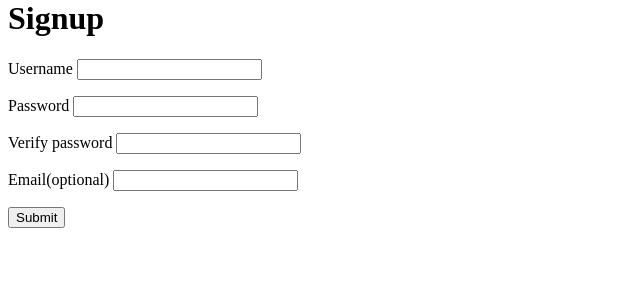
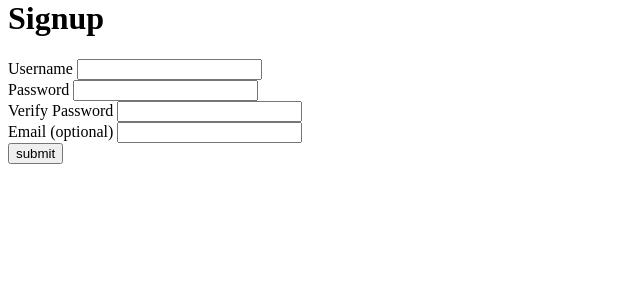
Before and after one commit to bbudreau/user-signup, a Flask app: page / in a window 1280 px wide. Shown: the part 21-321 px from the top of the page, without its empty margins (0-640 px from the left). Run offline with Flask 2, Linux system fonts and the light colour scheme.

Commit message:
finished user signup

```diff
--- a/main.py
+++ b/main.py
@@ -11,63 +11,46 @@ app.config['DEBUG'] = True
 def index():
     return render_template('user_form.html', title = "Sign Up")
 
-@app.route("/signup", methods=['POST'])
+@app.route("/", methods=['POST'])
 def signup():
-    username = request.form['username']
-    password = request.form['password']
-    verify = request.form['verify']
-    email = request.form['email']
+    username = request.form["username"]
+    password = request.form["password"]
+    verify = request.form["verify"]
+    email = request.form["email"]
 
-
-    username_error = ''
-    password_error = ''
-    verify_error = ''
-    email_error = ''
-
+    username_error = ""
+    password_error = ""
+    verify_error = ""
+    email_error = ""
 
     if username == "":
         username_error = "Please enter a valid username."
-    elif len(username) <= 3 or len(username) > 20:
+    elif len(username) < 3 or len(username) > 20:
         username_error = "Username must be between 3 and 20 characters long."
         username = ""
     elif " " in username:
-        username_error = "Your username cannot contain any spaces."
+        username_error = "Username cannot contain spaces."
         username = ""
 
     if password == "":
-        password_error = "Please enter a valid password."
-    elif len(password) <3 or len(password) > 20:
+        password_error = "Please enter a password"
+    elif len(password) < 3 or len(password) > 20:
         password_error = "Password must be between 3 and 20 characters long."
     elif " " in password:
-        password_error = "Your password cannot contain any spaces."
+        password_error = "Password cannot contain spaces"
 
     if verify == "" or verify != password:
-        verify_error = "Passwords do not match. Please try again."
+        verify_error = "Passwords do not match, try again."
         verify = ""
 
-    #if email != "":
-        #if not re.match(r'(^[/S]+@[/S]+\.[/S]+$)'):
-            #email_error = "Not a valid email address."
+    if email !="":
+        if not re.match(r"(^[a-zA-Z0-9_.+-]+@[a-zA-Z0-9-]+\.[a-zA-Z0-9-.]+$)", email):
+            email_error = "Not a valid email address"
 
     if not username_error and not password_error and not verify_error and not email_error:
         return render_template('welcome.html', username = username)
     else:
-        return render_template(
-        'user_form.html',
-        username = username,
-        username_error = username_error,
-        password_error = password_error,
-        verify_error = verify_error,
-        email = email,
-        email_error = email_error,
-
-        )
-
-
-
-
-
-
+        return render_template('user_form.html', username = username, username_error = username_error, password_error = password_error, verify_error = verify_error, email = email, email_error = email_error)
 
 
 
--- a/templates/user_form.html
+++ b/templates/user_form.html
@@ -1,4 +1,5 @@
-<!doctype html>
+<!DOCTYPE html>
+
 <html>
  <header>
      <style>
@@ -7,37 +8,24 @@
 </header>
    <body>
        <h1>Signup</h1>
-        <form action ="/signup" method="POST">
-            <label>Username
-                <input type="text" name="username" value='{{username}}'/>
-            </label>
-            <label>
-                <p class='error'>{{username_error}}</p>
-            </label>
-            <label>Password
-                <input type="password" name="password" value=''/>
-            </label>
-            <label>
-                <p class='error'>{{password_error}}</p>
-            </label>
-            <label>Verify password
-                <input type="password" name="password" value=""/>
-            </label>
-            <label>
-                <p class='error'>{{password_error}}</p>
-            </label>
-            <label>Email(optional)
-                <input type="text" name="email" value="{{email}}"/>
-            </label>
-            <label>
-                <p class error="error">{{email_error}}</p>
-            </label>
-            <input type="submit" value="Submit"/>
-
-
+       <form action="/" method="post">
+        <label>Username</label>
+        <input class="text_box" type="text" name="username" value="{{username}}"/>
+            <span class="error_message">{{username_error}}</span>
+            <br>
+        <label>Password</label>
+        <input class="text_box" type="password" name="password" />
+            <span class="error_message">{{password_error}}</span>
+            <br>
+        <label>Verify Password</label>
+        <input class="text_box" type="password" name="verify" />
+            <span class="error_message">{{verify_error}}</span>
+            <br>
+        <label>Email (optional)</label>
+        <input class="text_box" type="text" name="email" value="{{email}}" />
+            <span class="error_message">{{email_error}}</span>
+            <br>
+        <input id="submit_button" type="submit" value="submit"/>
         </form>
-
-
    </body>
-
 </html>
```
Lines whose indentation alone changed are shown as unchanged.
